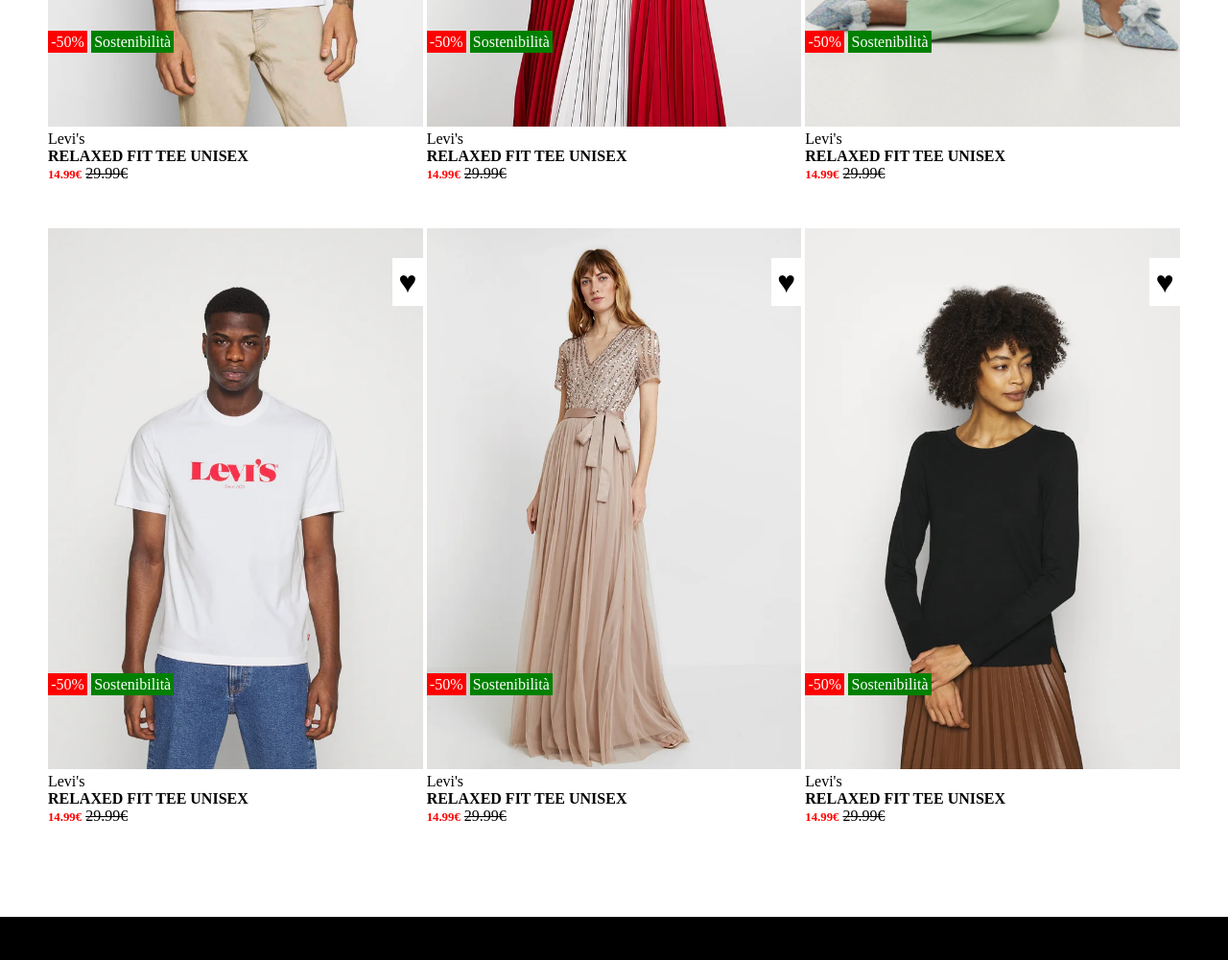
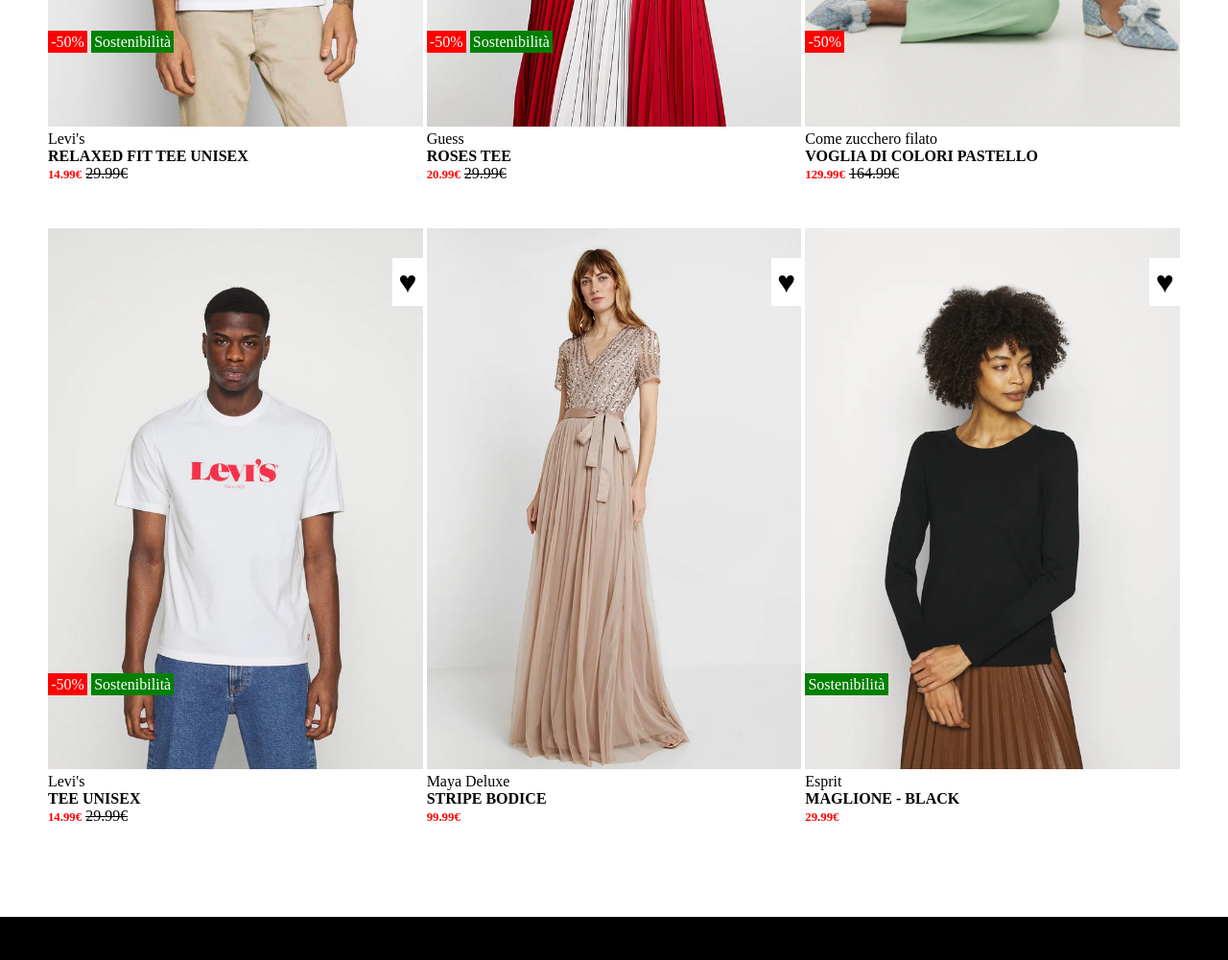
Before and after one commit to fedtoscano/html-css-boolando, a plain HTML site: page index.html in a window 1280 px wide. Shown: the part 480-1481 px from the top of the page at 96% size. Drawn offline with Linux system fonts and the light colour scheme.

Commit message:
update html

```diff
--- a/index.html
+++ b/index.html
@@ -64,9 +64,9 @@
                     &heartsuit;
                 </span>
                 <div class="product-info">
-                    <span class="brand">Levi's</span>
-                    <span class="product-title">relaxed fit tee unisex</span>
-                    <span class="price-red">14.99€</span>
+                    <span class="brand">Guess</span>
+                    <span class="product-title">roses tee</span>
+                    <span class="price-red">20.99€</span>
                     <span class="price-black">29.99€</span>
                 </div>
             </article>
@@ -76,16 +76,15 @@
                 <img src="./boolando-images/img/3.webp" alt="" class="front">
                 <div class="tags">
                     <span class="discount">-50%</span>
-                    <span class="eco">Sostenibilità</span>
                 </div>
                 <span id="heart">
                     &heartsuit;
                 </span>
                 <div class="product-info">
-                    <span class="brand">Levi's</span>
-                    <span class="product-title">relaxed fit tee unisex</span>
-                    <span class="price-red">14.99€</span>
-                    <span class="price-black">29.99€</span>
+                    <span class="brand">Come zucchero filato</span>
+                    <span class="product-title">voglia di colori pastello</span>
+                    <span class="price-red">129.99€</span>
+                    <span class="price-black">164.99€</span>
                 </div>
             </article>
         </section>
@@ -103,7 +102,7 @@
                 </span>
                 <div class="product-info">
                     <span class="brand">Levi's</span>
-                    <span class="product-title">relaxed fit tee unisex</span>
+                    <span class="product-title">tee unisex</span>
                     <span class="price-red">14.99€</span>
                     <span class="price-black">29.99€</span>
                 </div>
@@ -113,17 +112,14 @@
                 <img src="./boolando-images/img/5b.webp" alt="" class="back">
                 <img src="./boolando-images/img/5.webp" alt="" class="front">
                 <div class="tags">
-                    <span class="discount">-50%</span>
-                    <span class="eco">Sostenibilità</span>
                 </div>
                 <span id="heart">
                     &heartsuit;
                 </span>
                 <div class="product-info">
-                    <span class="brand">Levi's</span>
-                    <span class="product-title">relaxed fit tee unisex</span>
-                    <span class="price-red">14.99€</span>
-                    <span class="price-black">29.99€</span>
+                    <span class="brand">Maya Deluxe</span>
+                    <span class="product-title">stripe bodice</span>
+                    <span class="price-red">99.99€</span>
                 </div>
             </article>
 
@@ -131,17 +127,15 @@
                 <img src="./boolando-images/img/6b.webp" alt="" class="back">
                 <img src="./boolando-images/img/6.webp" alt="" class="front">
                 <div class="tags">
-                    <span class="discount">-50%</span>
                     <span class="eco">Sostenibilità</span>
                 </div>
                 <span id="heart">
                     &heartsuit;
                 </span>
                 <div class="product-info">
-                    <span class="brand">Levi's</span>
-                    <span class="product-title">relaxed fit tee unisex</span>
-                    <span class="price-red">14.99€</span>
-                    <span class="price-black">29.99€</span>
+                    <span class="brand">Esprit</span>
+                    <span class="product-title">maglione - black</span>
+                    <span class="price-red">29.99€</span>
                 </div>
             </article>
 
```
